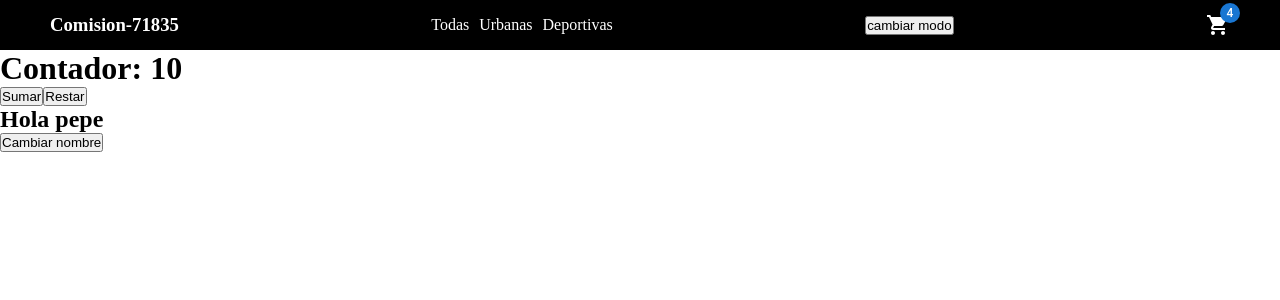
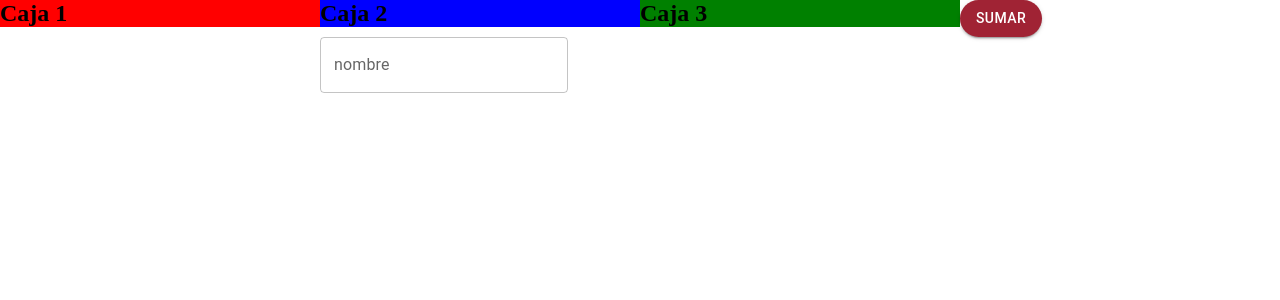
Before and after one commit to jorgeduje/comision-71835-profesor, a React (Vite) app: page /cart in a window 1280 px wide. Shown: the top 300 px of the page. Built offline with nearby package versions, Linux system fonts and the light colour scheme.

Commit message:
componentes 2

```diff
--- a/src/App.jsx
+++ b/src/App.jsx
@@ -1,33 +1,35 @@
 import { useState } from "react";
-import Counter from "./components/common/counter/Counter";
 import Navbar from "./components/layouts/navbar/Navbar";
 import ItemListContainer from "./components/pages/itemListContainer/ItemListContainer";
+import CounterContainer from "./components/common/counter/CounterContainer";
+import CartContainer from "./components/pages/cart/CartContainer";
+import PruebaGrid from "./components/common/pruebaGrid/PruebaGrid";
 
 function App() {
-  const [nombre, setNombre] = useState("pepe");
+  const [montarComponente, setMontarComponente] = useState(false);
+  const montarYdesmontar = () => {
+    setMontarComponente(!montarComponente);
+  };
+  const [saludo, setSaludo] = useState("hola");
 
-  let saludo = "hola como estas";
-
-  const cambiarNombre = () => {
-    if (nombre === "pepe") {
-      setNombre("juan");
+  const cambiarSaludo = () => {
+    if (saludo === "hola") {
+      setSaludo("chau");
     } else {
-      setNombre("pepe");
+      setSaludo("hola");
     }
   };
-
   return (
     <div>
-      <Navbar />
-      {/* <ItemListContainer greeting={saludo} y="2" maria="dasda" /> */}
-      {/* <ItemListContainer {greeting:{saludo} y:"2" maria:"dasda"} />   */}
-      <Counter />
-      <h2>Hola {nombre} </h2>
-      <button onClick={cambiarNombre}>Cambiar nombre</button>
+      {/* <Navbar />
+      {montarComponente ? <ItemListContainer greeting={saludo} /> : null}
+      <button onClick={montarYdesmontar}>Montar/desmontar</button>
+      <button onClick={cambiarSaludo}>Cambiar saludo</button>
+      <CounterContainer />
+      <CartContainer /> */}
+      <PruebaGrid />
     </div>
   );
 }
 
 export default App;
-// props = {greeting:{saludo} y:"2" maria:"dasda"}
-// props.maria
--- a/src/components/common/counter/Counter.jsx
+++ b/src/components/common/counter/Counter.jsx
@@ -1,17 +1,4 @@
-import { useState } from "react";
-
-const Counter = () => {
-  // ESTADOS
-  const [contador, setContador] = useState(10); // x = [ variable , funcion que hace cambiar esa variable ]
-
-  const sumar = () => {
-    setContador(contador + 1);
-  };
-
-  const restar = () => {
-    setContador(contador - 1);
-  };
-
+const Counter = ({ contador, sumar, restar }) => {
   return (
     <div>
       <h1>Contador: {contador}</h1>
@@ -22,6 +9,3 @@ const Counter = () => {
 };
 
 export default Counter;
-
-// let [a, b, c ] = [ 1, true, "hola" ]
-// console.log( c )
--- /dev/null
+++ b/src/components/common/counter/CounterContainer.jsx
@@ -0,0 +1,25 @@
+import React, { useState } from "react";
+import Counter from "./Counter";
+
+const CounterContainer = () => {
+  console.log("me ejecuto");
+  // ESTADOS
+  const [contador, setContador] = useState(10); // x = [ variable , funcion que hace cambiar esa variable ]
+
+  const sumar = () => {
+    setContador(contador + 1);
+  };
+
+  const restar = () => {
+    setContador(contador - 1);
+  };
+
+  let childProps = {
+    contador,
+    sumar,
+    restar,
+  };
+
+  return <Counter {...childProps} />;
+};
+export default CounterContainer;
--- /dev/null
+++ b/src/components/common/pruebaGrid/PruebaGrid.jsx
@@ -0,0 +1,31 @@
+import { Button, TextField, Typography } from "@mui/material";
+import Grid from "@mui/material/Grid2";
+import React from "react";
+import { styles } from "./styles";
+
+const PruebaGrid = () => {
+  return (
+    <Grid container>
+      <Grid size={{ xs: 12, sm: 6, md: 3 }}>
+        <h2 style={{ backgroundColor: "red" }}>Caja 1</h2>
+      </Grid>
+      <Grid size={{ xs: 12, sm: 6, md: 3 }}>
+        <h2 style={{ backgroundColor: "blue" }}>Caja 2</h2>
+      </Grid>
+      <Grid size={{ xs: 12, sm: 6, md: 3 }}>
+        <h2 style={{ backgroundColor: "green" }}>Caja 3</h2>
+      </Grid>
+      <Grid size={{ xs: 12, sm: 6, md: 3 }}>
+        <Button variant="contained">Sumar</Button>
+      </Grid>
+      <Grid size={{ xs: 12, sm: 6, md: 3 }}>
+        <Typography variant="h5" sx={styles.caja5} color="primary.pepe">
+          Caja 4
+        </Typography>
+      </Grid>
+      <TextField label="nombre" variant="outlined" />
+    </Grid>
+  );
+};
+
+export default PruebaGrid;
--- /dev/null
+++ b/src/components/common/pruebaGrid/styles.js
@@ -0,0 +1,7 @@
+export const styles = {
+  caja5: {
+    backgroundColor: { xs: "peru", sm: "steelblue", md: "purple" },
+    padding: { xs: "10px", sm: "20px", md: "30px" },
+    display: { xs: "block", sm: "none" },
+  },
+};
--- /dev/null
+++ b/src/components/pages/cart/Cart.jsx
@@ -0,0 +1,11 @@
+import React from "react";
+
+const Cart = () => {
+  return (
+    <div>
+      <h2>Este es el carrito</h2>
+    </div>
+  );
+};
+
+export default Cart;
--- /dev/null
+++ b/src/components/pages/cart/CartContainer.jsx
@@ -0,0 +1,9 @@
+import React from "react";
+import Cart from "./Cart";
+
+const CartContainer = () => {
+  console.log("container");
+  return <Cart />;
+};
+
+export default CartContainer;
--- a/src/components/pages/itemListContainer/ItemListContainer.jsx
+++ b/src/components/pages/itemListContainer/ItemListContainer.jsx
@@ -1,8 +1,29 @@
+import { useState, useEffect } from "react";
 import ProductCard from "../../common/productCard/ProductCard";
 
 const ItemListContainer = ({ greeting }) => {
   let precio = 1200;
   let info = "esta informacion";
+  const [name, setName] = useState("pepe");
+  const [productos, setProductos] = useState(null);
+  const handleName = () => {
+    if (name === "pepe") {
+      setName("pepe");
+    } else {
+      setName("pepe");
+    }
+  };
+
+  // useEffect(() => {
+  //   console.log("hacemos la peticion"); // una tarea pesasda
+  // }, []); // array de dependencias
+
+  useEffect(() => {
+    console.log("hacemos la peticion"); // una tarea pesasda
+  }, [name]); // array de dependencias
+
+  // productos.map();
+
   return (
     <div>
       <h1>Listado de productos</h1>
@@ -12,6 +33,7 @@ const ItemListContainer = ({ greeting }) => {
       </div>
       {/* Aca pinto el greeting */}
       <h4>{greeting}</h4>
+      <button onClick={handleName}>cambiar nombre</button>
     </div>
   );
 };
--- a/src/main.jsx
+++ b/src/main.jsx
@@ -1,5 +1,11 @@
 import { createRoot } from "react-dom/client";
 import App from "./App.jsx";
 import "./index.css";
+import { ThemeProvider } from "@emotion/react";
+import { customTheme } from "./themeConfig.js";
 
-createRoot(document.getElementById("root")).render(<App />);
+createRoot(document.getElementById("root")).render(
+  <ThemeProvider theme={customTheme}>
+    <App />
+  </ThemeProvider>
+);
--- /dev/null
+++ b/src/themeConfig.js
@@ -0,0 +1,32 @@
+import { createTheme } from "@mui/material";
+
+export const customTheme = createTheme({
+  palette: {
+    primary: { main: "#A02334", mainClaro: "#86AB89" },
+    secondary: { main: "#FFAD60" },
+  },
+  components: {
+    MuiButton: {
+      styleOverrides: {
+        root: {
+          borderRadius: "100px",
+        },
+      },
+    },
+  },
+});
+export const dark = createTheme({
+  palette: {
+    primary: { main: "#A02334", mainClaro: "#86AB89" },
+    secondary: { main: "#FFAD60" },
+  },
+  components: {
+    MuiButton: {
+      styleOverrides: {
+        root: {
+          borderRadius: "100px",
+        },
+      },
+    },
+  },
+});
```
Also changed, not shown: src/productsMock.js (added, +12 -0 lines).
